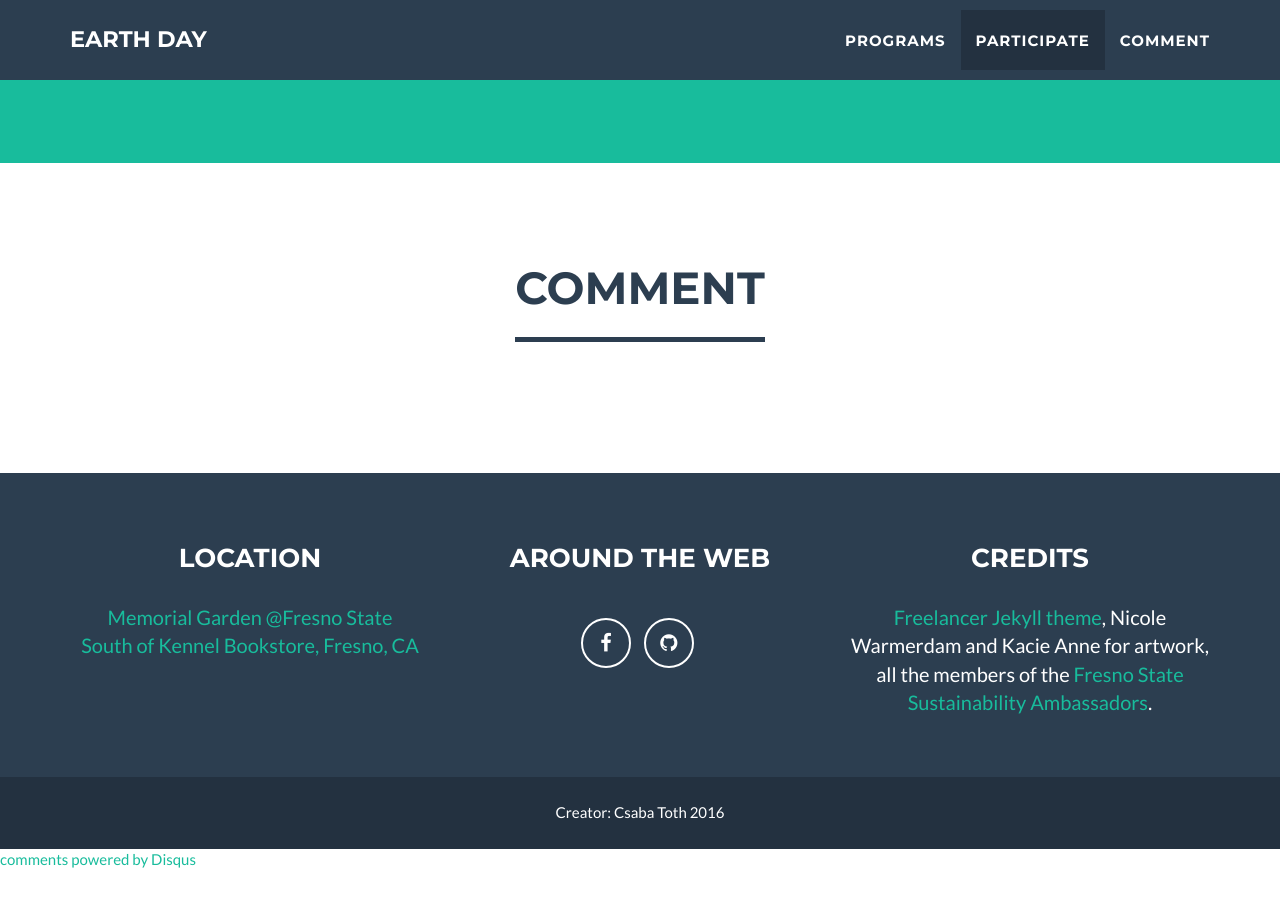
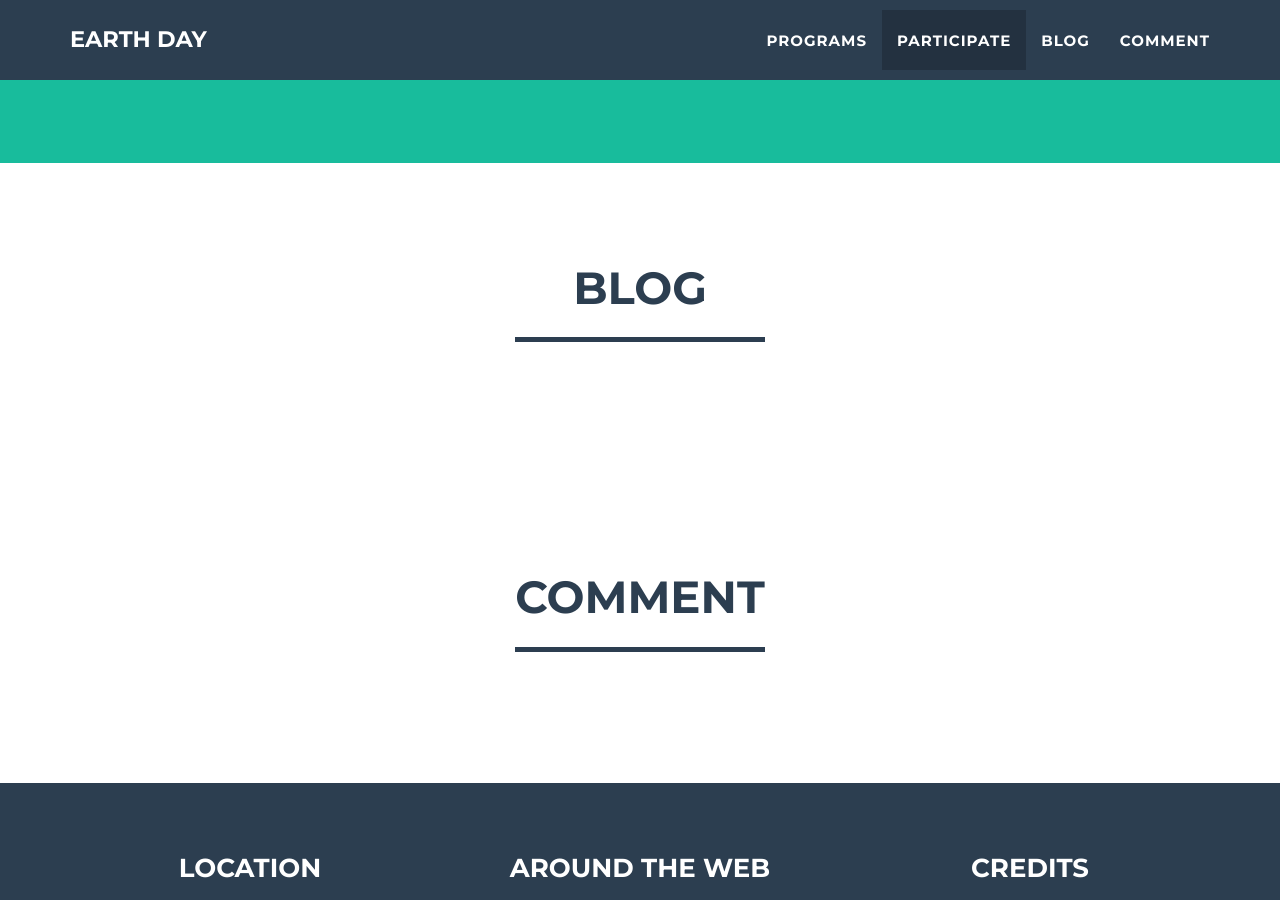
Before and after one commit to bulldogearthday/bulldogearthday2016.github.com, a Jekyll site: the page built from index.html, in a window 1280 px wide and 900 px high, scrolled down 2217 px. Built offline with Jekyll 4.4.1, drawn with Linux system fonts in a browser that asks for light colours; comment, search, counter and statistics services are not loaded; before the commit the page ends 3087 px from its top, so only the background shows below that.

Commit message:
Addingblog section

```diff
--- a/_includes/nav.html
+++ b/_includes/nav.html
@@ -25,6 +25,9 @@
                         <a href="#participate">Participate</a>
                     </li>
                     <li class="page-scroll">
+                        <a href="#posts">Blog</a>
+                    </li>
+                    <li class="page-scroll">
                         <a href="#contact">Comment</a>
                     </li>
                 </ul>
--- /dev/null
+++ b/_includes/posts.html
@@ -0,0 +1,34 @@
+    <!-- Post accordions -->
+    <section id="posts">
+        <div class="container">
+            <div class="row">
+                <div class="col-lg-12 text-center">
+                    <h2>Blog</h2>
+                    <hr class="star-primary">
+                </div>
+            </div>
+            {% for post in site.posts %}
+                {% if post.category == "post" %}
+                    <div class="row">
+                        <div class="col-lg-12">
+                            <div class="panel-group" id="post-accordion-{{ post.post-id }}">
+                                <div class="panel panel-default">
+                                    <a class="panel-default" data-toggle="collapse" data-parent="#post-accordion-{{ post.post-id }}" href="#post-body-{{ post.post-id }}">
+                                        <div class="panel-heading">
+                                            <h3 class="panel-title">{{ post.title }}</h3>
+                                        </div>
+                                    </a>
+                                    <div id="post-body-{{ post.post-id }}" class="panel-collapse collapse in">
+                                        <div class="panel-body">
+                                            {{ post.content }}
+                                            <p><em>Time: {{post.date}}</em></p>
+                                        </div>
+                                    </div>
+                                </div>
+                            </div>
+                        </div>
+                    </div>
+                {% endif %}
+            {% endfor %}
+        </div>
+    </section>
--- a/_layouts/default.html
+++ b/_layouts/default.html
@@ -6,6 +6,8 @@
     {% include header.html %}
     {% include programs_grid.html %}
     {% include participate.html %}
+
+    {% include posts.html %}
 
     {% if site.contact == "static" %}
     {% include contact_static.html %}
```
Also changed, not shown: img/posts/blog-post-img.jpg (added).
